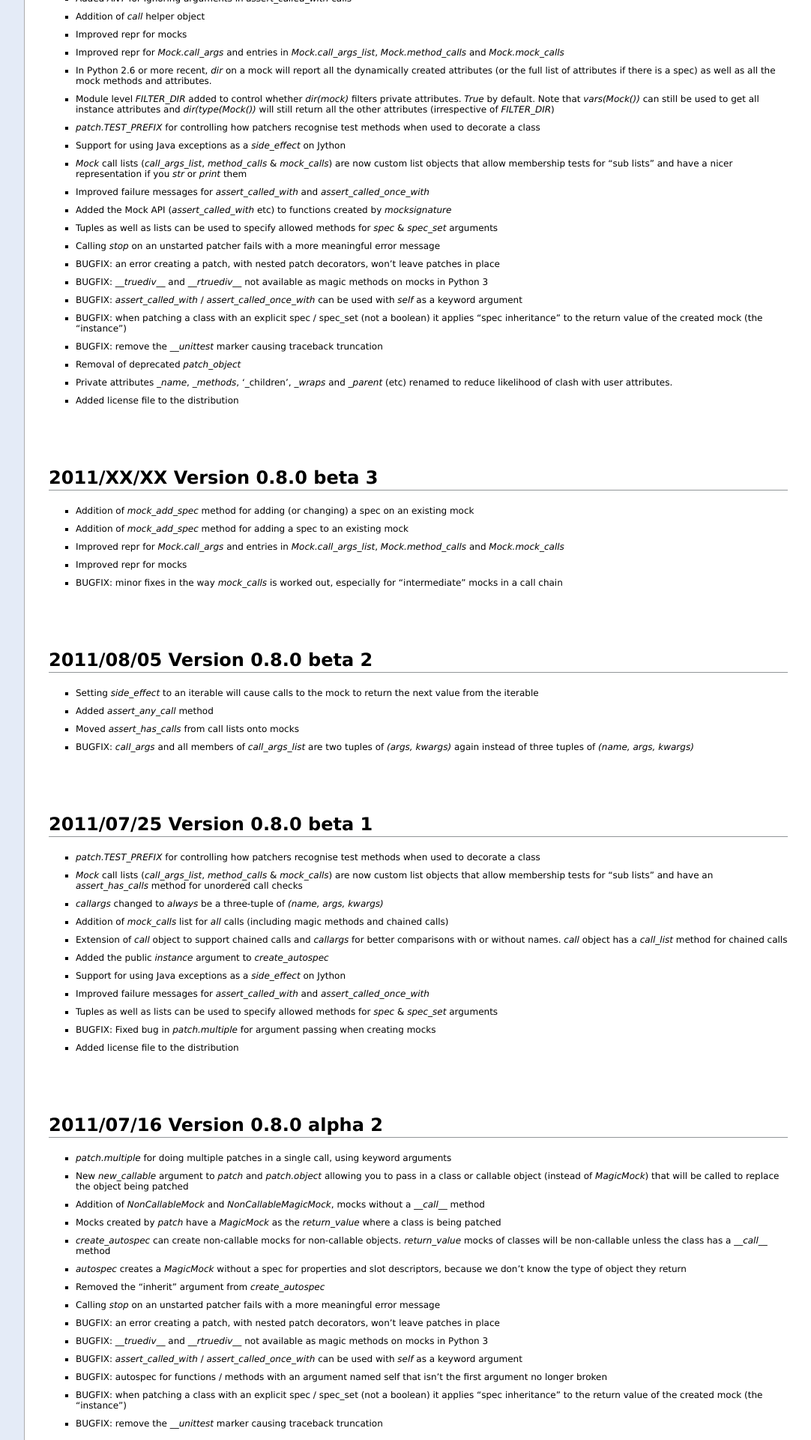
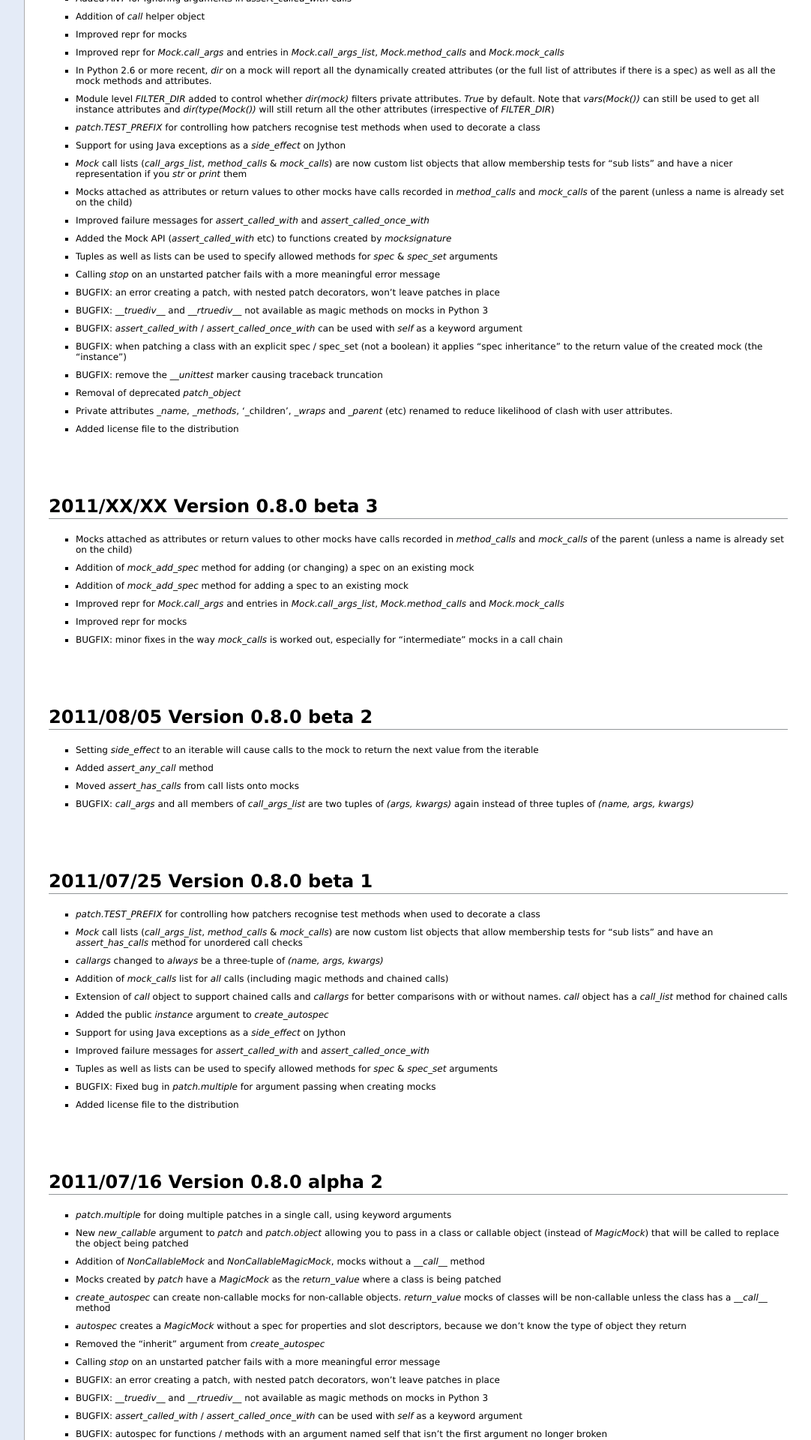
Before and after one commit to testing-cabal/mock, a Sphinx documentation site: the page built from docs/changelog.txt, in a window 1280 px wide. Shown: the part 1356-3276 px from the top of the page at 75% size, without its empty margins (197-1279 px from the left). Built offline with Sphinx 7.4.7, drawn with Linux system fonts in a browser that asks for light colours; pages that are not in the unit, such as notebooks, are missing from menus; some of the changed text lies outside the part shown.

Commit message:
changelog update

```diff
--- a/docs/changelog.txt
+++ b/docs/changelog.txt
@@ -133,6 +133,9 @@ mock 0.8.0 is the last version that will support Python 2.4.
 * `Mock` call lists (`call_args_list`, `method_calls` & `mock_calls`) are now
   custom list objects that allow membership tests for "sub lists" and have
   a nicer representation if you `str` or `print` them
+* Mocks attached as attributes or return values to other mocks have calls
+  recorded in `method_calls` and `mock_calls` of the parent (unless a name is
+  already set on the child)
 * Improved failure messages for `assert_called_with` and
   `assert_called_once_with`
 * Added the Mock API (`assert_called_with` etc) to functions created by
@@ -160,6 +163,9 @@ mock 0.8.0 is the last version that will support Python 2.4.
 2011/XX/XX Version 0.8.0 beta 3
 -------------------------------
 
+* Mocks attached as attributes or return values to other mocks have calls
+  recorded in `method_calls` and `mock_calls` of the parent (unless a name is
+  already set on the child)
 * Addition of `mock_add_spec` method for adding (or changing) a spec on an
   existing mock
 * Addition of `mock_add_spec` method for adding a spec to an existing mock
```
